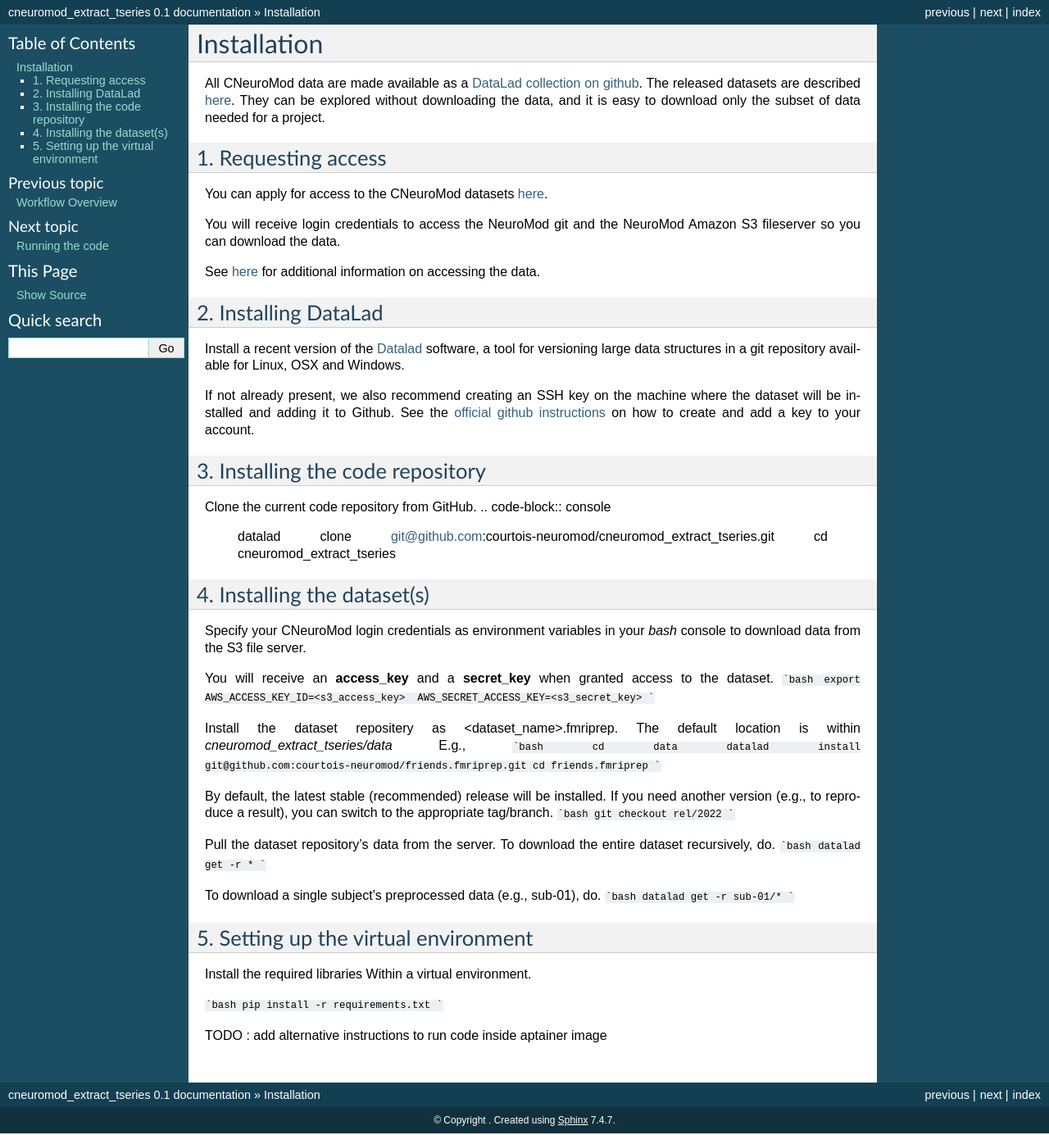
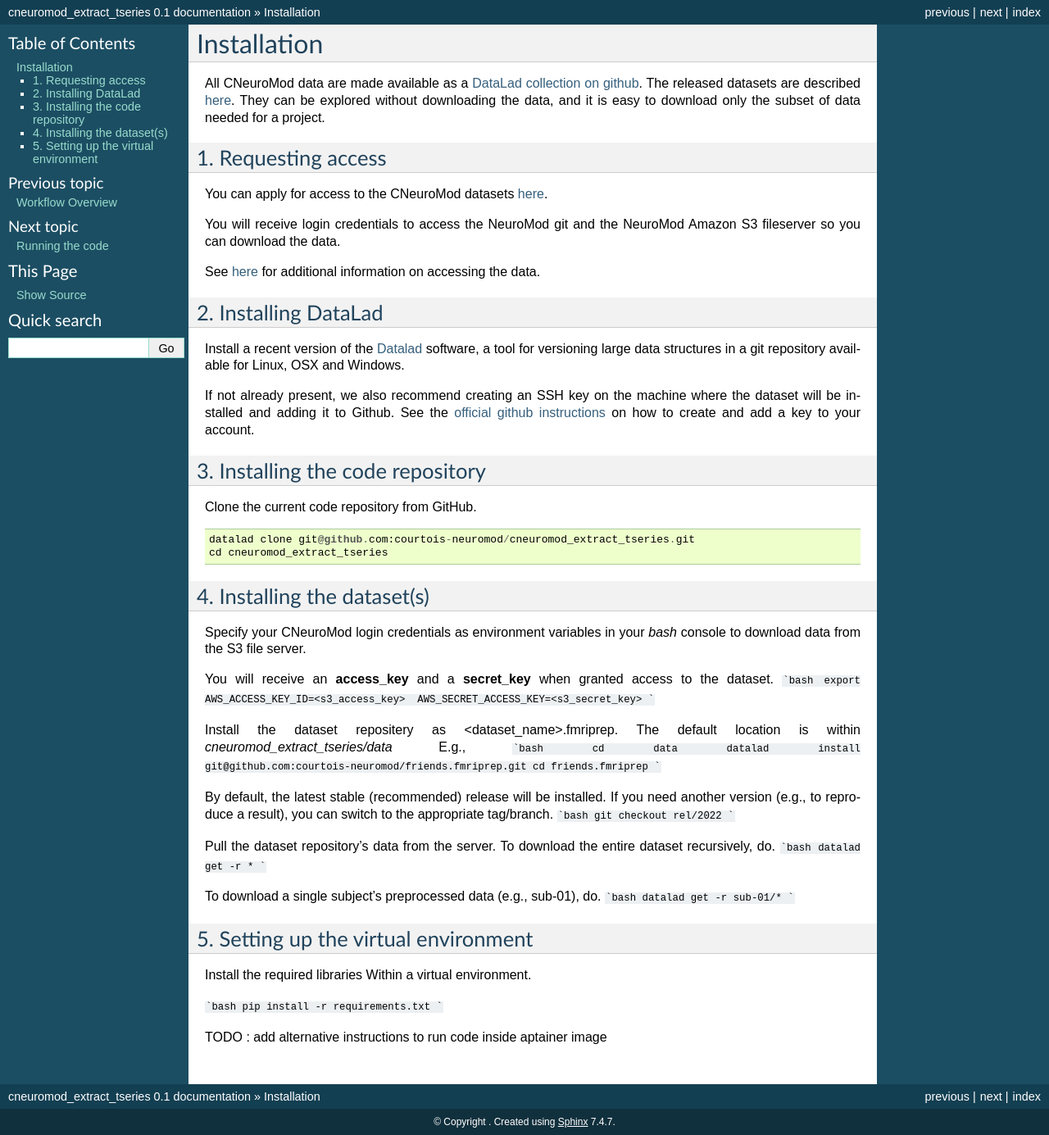
Before and after one commit to courtois-neuromod/cneuromod_extract_tseries, a Sphinx documentation site: the page built from docs/installation.rst, in a window 1280 px wide. Shown: the whole page at 82% size. Built offline with Sphinx 7.4.7, drawn with Linux system fonts in a browser that asks for light colours.

Commit message:
Update installation.rst

```diff
--- a/docs/installation.rst
+++ b/docs/installation.rst
@@ -34,7 +34,7 @@ where the dataset will be installed and adding it to Github. See the
 ---------------------------------
 
 Clone the current code repository from GitHub.
-.. code-block:: console
+::
   datalad clone git@github.com:courtois-neuromod/cneuromod_extract_tseries.git
   cd cneuromod_extract_tseries
 
```
